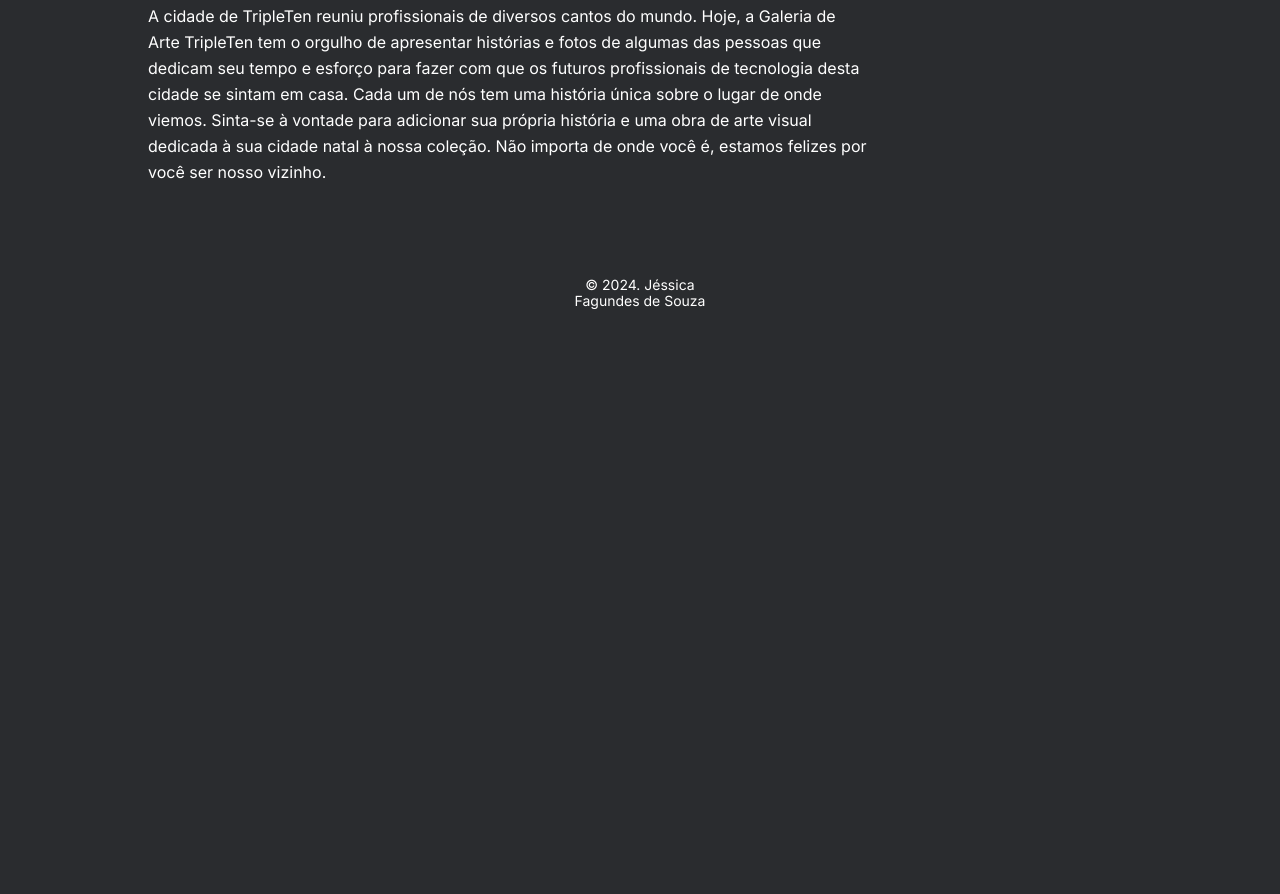
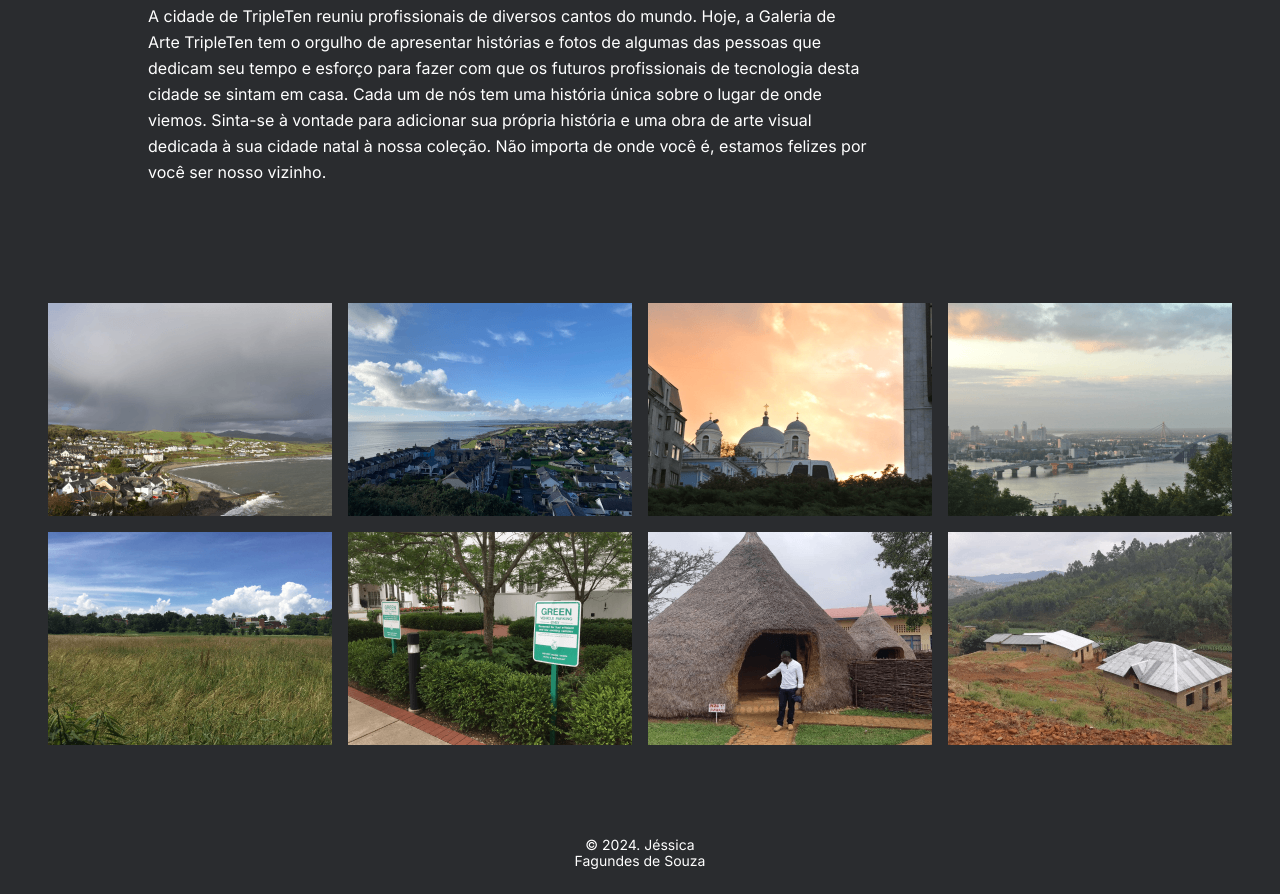
Before and after one commit to jessifagundes/web_project_homeland, a plain HTML site: page index.html in a window 1280 px wide. Shown: the part 1513-2407 px from the top of the page. Before the commit the page ends 1847 px from the top, so only its background shows below. Drawn offline with nearby package versions, Linux system fonts and the light colour scheme.

Commit message:
Feat: add section photo-grid

```diff
--- a/blocks/intro.css
+++ b/blocks/intro.css
@@ -43,7 +43,7 @@
   text-align: left;
   margin: 0;
   line-height: 163%;
-  padding-bottom: 92px;
+  padding-bottom: 118px;
   max-width: 722px;
 }
 
--- /dev/null
+++ b/blocks/photo-grid.css
@@ -0,0 +1,15 @@
+.photo-grid {
+  display: grid;
+  grid-template-columns: repeat(4, 1fr);
+  grid-template-rows: repeat(2, 1fr);
+  gap: 16px;
+  padding-right: 48px;
+  padding-left: 48px;
+  padding-bottom: 92px;
+}
+
+.photo-grid__item {
+  width: 100%;
+  height: 100%;
+  object-fit: cover;
+}
--- a/index.html
+++ b/index.html
@@ -59,6 +59,17 @@
             estamos felizes por você ser nosso vizinho.
           </p>
         </section>
+        <section class="photo-grid">
+            <img src="./images/__item_1.png" alt="Vista de uma cidade com uma praia" class="photo-grid__item">
+            <img src="./images/__item_2.png" alt="Vista de uma cidade próxima do mar" class="photo-grid__item">
+            <img src="./images/__item_3.png" alt="Vista de uma igreja" class="photo-grid__item">
+            <img src="./images/__item_4.png" alt="Vista de uma grande ponte" class="photo-grid__item">
+            <img src="./images/__item_5.png" alt="Vista de um campo" class="photo-grid__item">
+            <img src="./images/__item_6.png" alt="Foto de um jardim" class="photo-grid__item">
+            <img src="./images/__item_7.png" alt="Foto de uma cabana" class="photo-grid__item">
+            <img src="./images/__item_8.png" alt="Casas próximas a uma montanha" class="photo-grid__item">
+</section>
+        </section>
       </main>
       <footer class="footer">
         <p class="footer__copyright">&copy; 2024. Jéssica Fagundes de Souza</p>
--- a/pages/index.css
+++ b/pages/index.css
@@ -6,3 +6,4 @@
 @import url("../blocks/intro.css");
 @import url("../blocks/lead.css");
 @import url("../blocks/page.css");
+@import url("../blocks/photo-grid.css");
```
Also changed, not shown: images/__item_1.png (added), images/__item_2.png (added), images/__item_3.png (added), images/__item_4.png (added), images/__item_5.png (added), images/__item_6.png (added), images/__item_7.png (added), images/__item_8.png (added).
